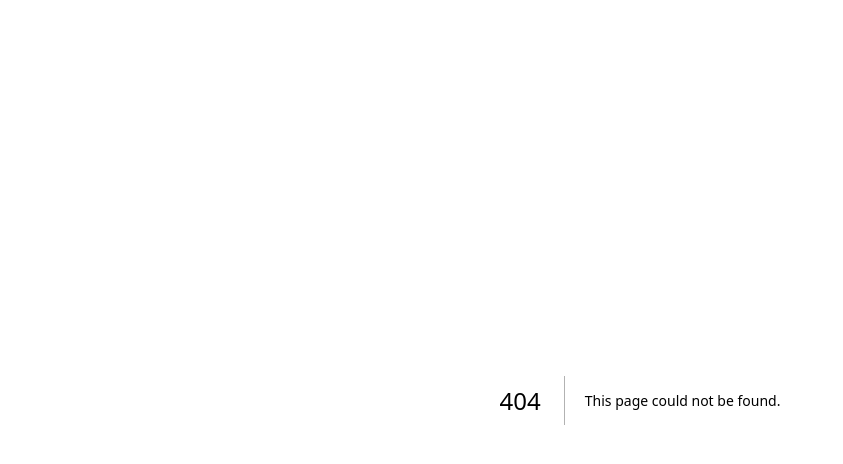
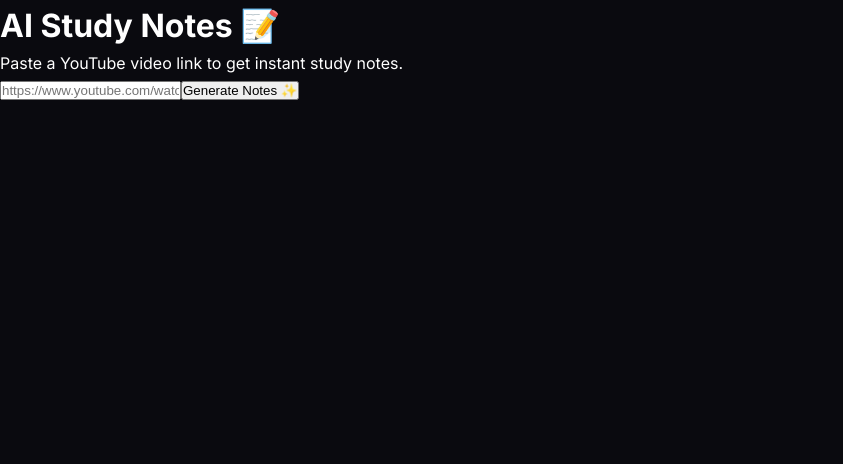
Before and after one commit to hp974065-cpu/auth-dashboard, a Next.js app: page /dashboard/study-notes in a window 1280 px wide. Before the commit this address had no page. Shown: the top 464 px of the page, without its empty margins (0-843 px from the left). Built offline with nearby package versions, Linux system fonts and the light colour scheme.

Commit message:
feat: add AI study notes generator

```diff
--- /dev/null
+++ b/app/dashboard/study-notes/actions.ts
@@ -0,0 +1,88 @@
+"use server"
+
+import { YoutubeTranscript } from "youtube-transcript"
+import OpenAI from "openai"
+import { z } from "zod"
+
+const generateStudyNotesSchema = z.object({
+    videoUrl: z.string().url({ message: "Please enter a valid URL" }),
+})
+
+export async function generateStudyNotesAction(formData: FormData) {
+    const videoUrl = formData.get("videoUrl") as string
+
+    // 1. Validate URL
+    const result = generateStudyNotesSchema.safeParse({ videoUrl })
+    if (!result.success) {
+        return { error: result.error.issues[0].message }
+    }
+
+    // 2. Check OpenAI Key
+    const apiKey = process.env.OPENAI_API_KEY
+    const baseURL = process.env.OPENAI_BASE_URL
+
+    if (!apiKey) {
+        return { error: "OpenAI API Key is missing. Please add it to your .env file." }
+    }
+
+    const openai = new OpenAI({
+        apiKey,
+        baseURL: baseURL || undefined
+    })
+
+    try {
+        // 3. Fetch Transcript
+        // extract video ID from URL effectively
+        let videoId = ""
+        try {
+            const urlObj = new URL(videoUrl)
+            if (urlObj.hostname.includes("youtube.com")) {
+                videoId = urlObj.searchParams.get("v") || ""
+            } else if (urlObj.hostname.includes("youtu.be")) {
+                videoId = urlObj.pathname.slice(1)
+            }
+        } catch (e) {
+            return { error: "Invalid YouTube URL format." }
+        }
+
+        if (!videoId) {
+            return { error: "Could not extract video ID." }
+        }
+
+        const transcriptItems = await YoutubeTranscript.fetchTranscript(videoId)
+
+        // Join transcript (limit length to avoid token limits if necessary, but 4o handle large context)
+        // simplistic join
+        const transcriptText = transcriptItems.map(item => item.text).join(" ").slice(0, 20000) // limit to ~20k chars (~5k tokens) to be safe + cost
+
+        if (!transcriptText) {
+            return { error: "No transcript found for this video. It might not have captions." }
+        }
+
+        // 4. Generate Notes with OpenAI
+        const response = await openai.chat.completions.create({
+            model: "gpt-4o",
+            messages: [
+                {
+                    role: "system",
+                    content: "You are a helpful AI tutor. Your goal is to create clean, structured study notes from video transcripts. Use Markdown formatting: headers, bold concepts, bullet points. Keep it concise but comprehensive.",
+                },
+                {
+                    role: "user",
+                    content: `Here is the transcript of a video. Please summarize it into study notes:\n\n${transcriptText}`,
+                },
+            ],
+        })
+
+        const notes = response.choices[0].message.content
+
+        return { notes }
+
+    } catch (error: any) {
+        console.error("Error generating notes:", error)
+        if (error.message?.includes("rendering")) {
+            return { error: "Could not retrieve transcript. The video might have disabled captions." }
+        }
+        return { error: "An error occurred while generating notes. Please try again." }
+    }
+}
--- /dev/null
+++ b/app/dashboard/study-notes/page.tsx
@@ -0,0 +1,64 @@
+"use client"
+
+import { useState } from "react"
+import { generateStudyNotesAction } from "./actions"
+
+export default function StudyNotesPage() {
+    const [notes, setNotes] = useState<string | null>(null)
+    const [error, setError] = useState<string | null>(null)
+    const [isLoading, setIsLoading] = useState(false)
+
+    async function handleSubmit(event: React.FormEvent<HTMLFormElement>) {
+        event.preventDefault()
+        setIsLoading(true)
+        setError(null)
+        setNotes(null)
+
+        const formData = new FormData(event.currentTarget)
+        try {
+            const result = await generateStudyNotesAction(formData)
+            if (result.error) {
+                setError(result.error)
+            } else {
+                setNotes(result.notes ?? null)
+            }
+        } catch (e) {
+            setError("An unexpected error occurred.")
+        } finally {
+            setIsLoading(false)
+        }
+    }
+
+    return (
+        <div className="study-notes-container">
+            <h1>AI Study Notes 📝</h1>
+            <p className="subtitle">Paste a YouTube video link to get instant study notes.</p>
+
+            <form onSubmit={handleSubmit} className="study-notes-form">
+                <input
+                    type="url"
+                    name="videoUrl"
+                    placeholder="https://www.youtube.com/watch?v=..."
+                    required
+                    className="url-input"
+                />
+                <button type="submit" disabled={isLoading} className="generate-btn">
+                    {isLoading ? "Generating..." : "Generate Notes ✨"}
+                </button>
+            </form>
+
+            {error && <div className="error-message">{error}</div>}
+
+            {notes && (
+                <div className="notes-result">
+                    <h2>Study Notes</h2>
+                    <div className="notes-content">
+                        {notes.split('\n').map((line, i) => (
+                            <p key={i}>{line}</p>
+                        ))}
+                    </div>
+                </div>
+            )}
+        </div>
+    )
+}
--- a/package.json
+++ b/package.json
@@ -15,9 +15,12 @@
     "bcryptjs": "^3.0.3",
     "next": "16.1.6",
     "next-auth": "^5.0.0-beta.30",
+    "openai": "^6.22.0",
     "pg": "^8.18.0",
     "react": "19.2.3",
-    "react-dom": "19.2.3"
+    "react-dom": "19.2.3",
+    "youtube-transcript": "^1.2.1",
+    "zod": "^4.3.6"
   },
   "devDependencies": {
     "@tailwindcss/postcss": "^4",
```
Also changed, not shown: app/dashboard/page.tsx (+7 -0 lines), 1 other file (tests, documents, lock files or other folders).
